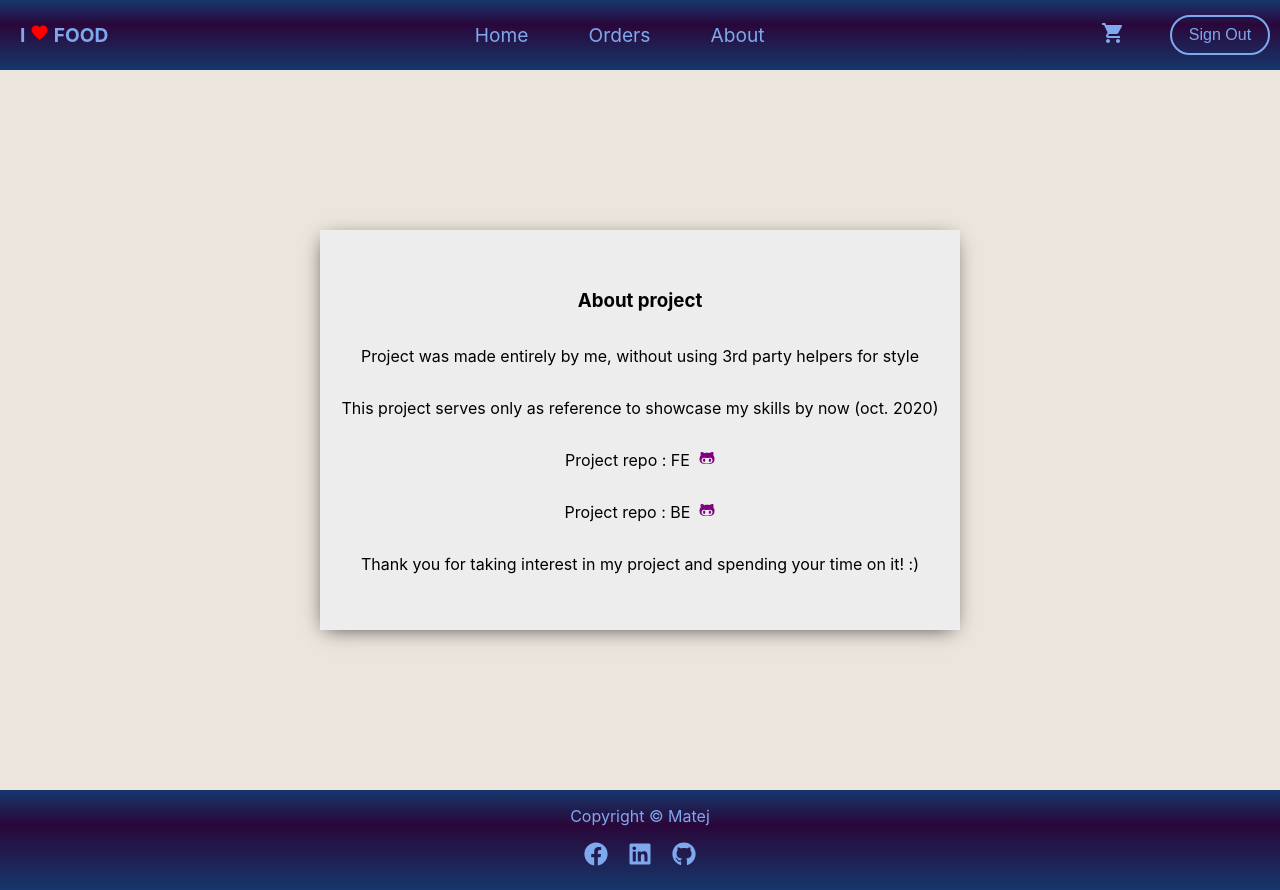
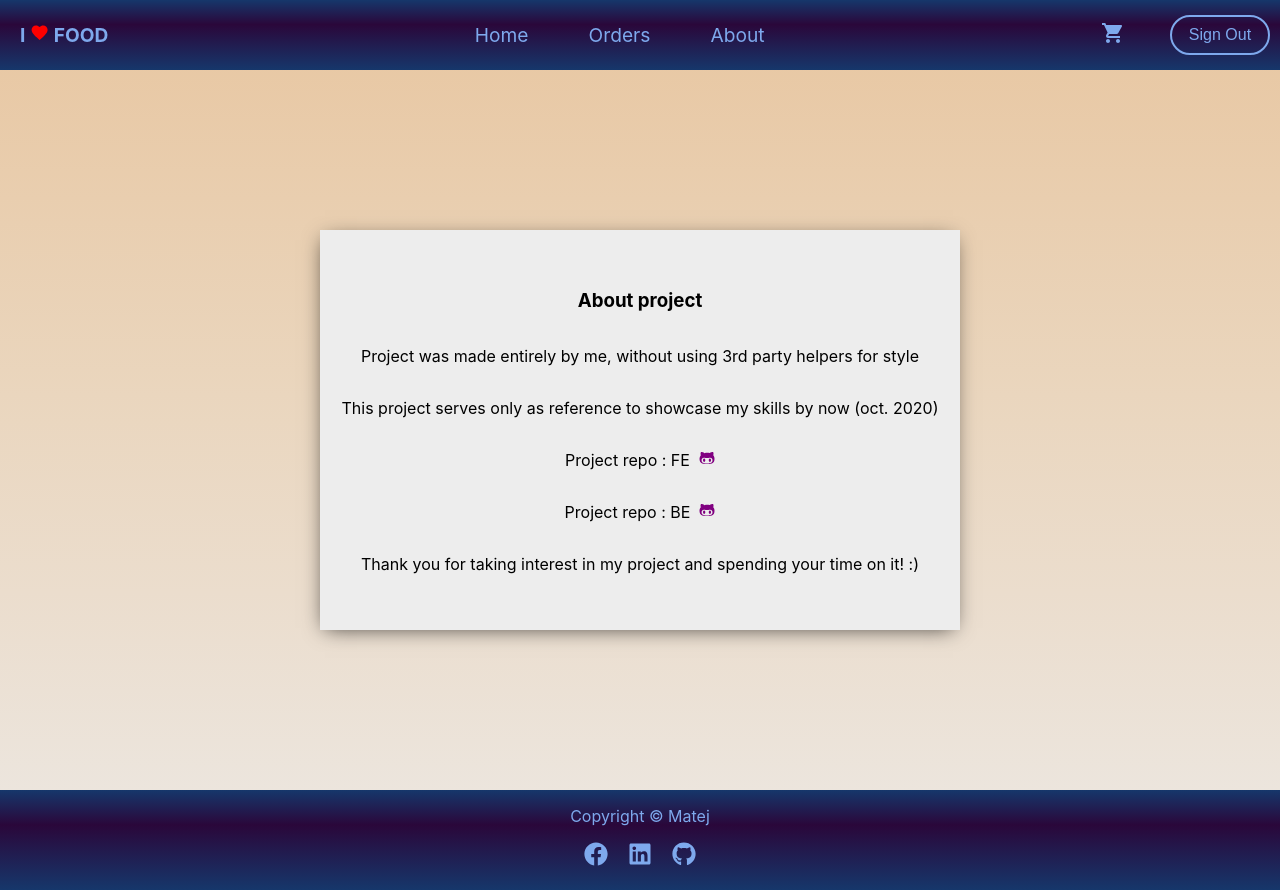
Before and after one commit to matej24/food-shop, a React (Create React App) app: page /about in a window 1280 px wide. Built offline with nearby package versions, Linux system fonts and the light colour scheme; no server answers.

Commit message:
minor design changes

```diff
--- a/src/components/FoodCard/FoodCard.css
+++ b/src/components/FoodCard/FoodCard.css
@@ -14,7 +14,7 @@
 }
 
 .food__card:hover {
-  box-shadow: 0 8px 16px 0 rgba(0, 0, 0, 0.4);
+  box-shadow: 0 10px 18px 0 rgba(0, 0, 0, 0.8);
 }
 
 .food__card__pic > img {
--- a/src/index.css
+++ b/src/index.css
@@ -3,7 +3,14 @@
 body {
   margin: 0;
   height: 100%;
-  background-color: var(--body-background-color);
+  background-image: linear-gradient(
+    to top,
+    #ece5dd,
+    #ebddcd,
+    #ead6be,
+    #e9ceaf,
+    #e8c6a0
+  );
   font-family: -apple-system, BlinkMacSystemFont, 'Segoe UI', 'Roboto', 'Oxygen',
     'Ubuntu', 'Cantarell', 'Fira Sans', 'Droid Sans', 'Helvetica Neue',
     sans-serif;
```
